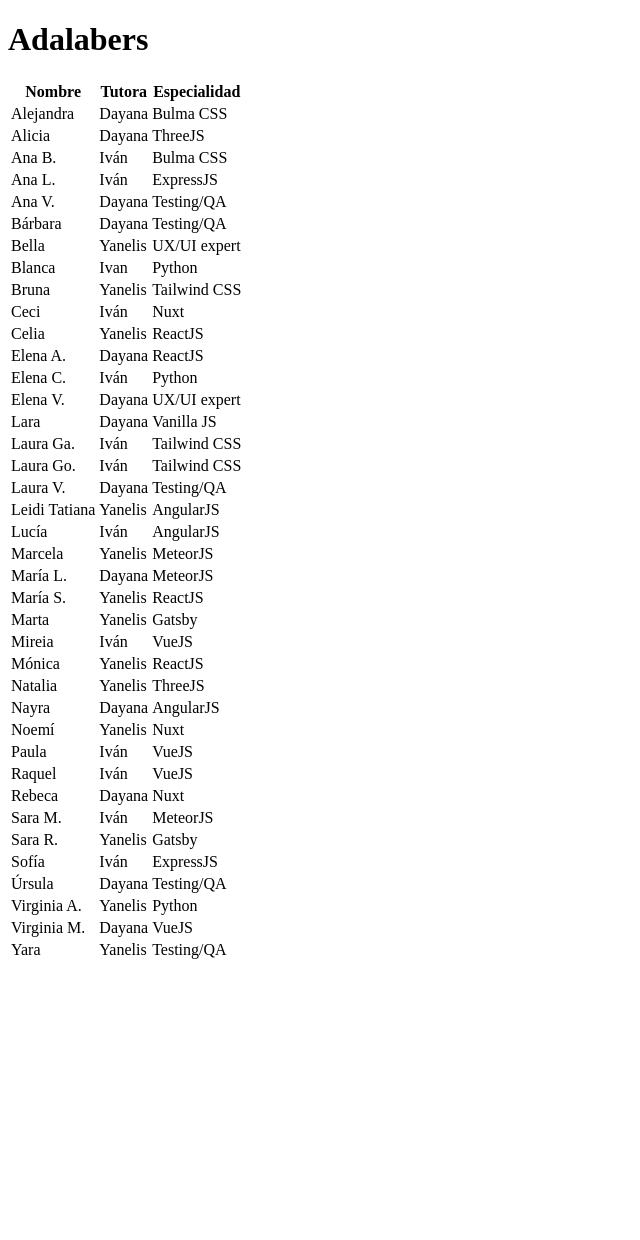
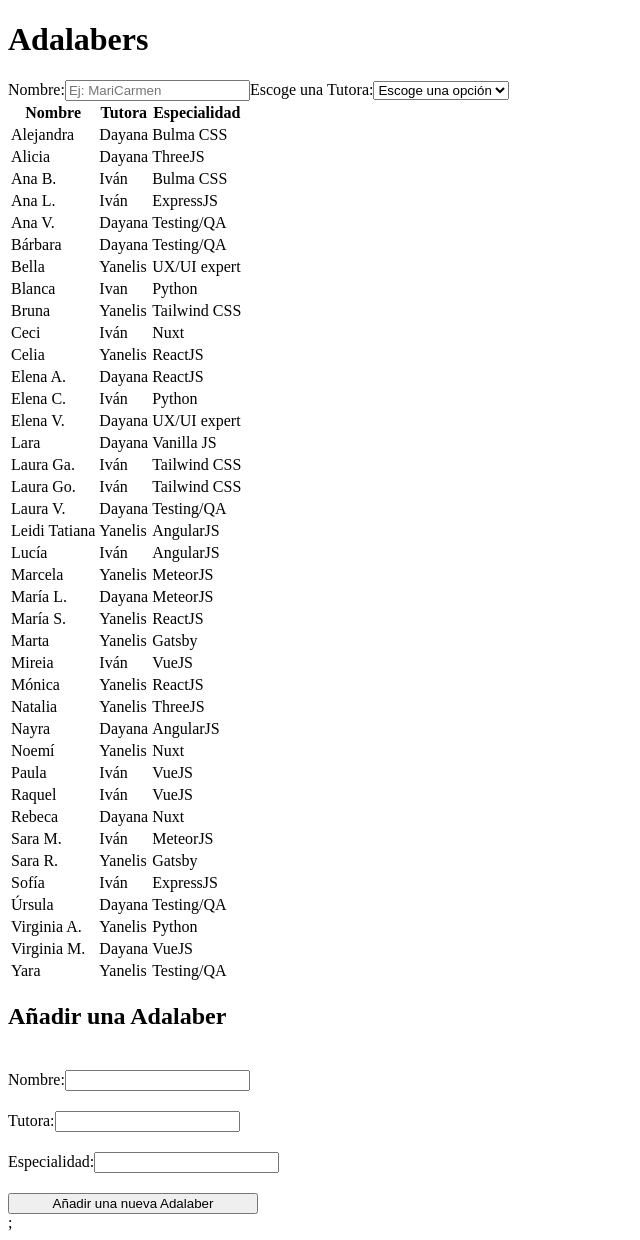
Before and after one commit to Adalab/modulo-3-evaluacion-intermedia-Elenavar, a React (Create React App) app: page / in a window 1280 px wide. Shown: the whole page, without its empty margins (0-640 px from the left). Before the commit the page ends 970 px from the top, so only its background shows below. Built offline with nearby package versions, Linux system fonts and the light colour scheme.

Commit message:
add form and filter

```diff
--- a/src/components/App.js
+++ b/src/components/App.js
@@ -1,36 +1,149 @@
 import '../styles/App.scss';
 import adalabers from '../data/adalabers.json';
-// import { useState } from 'react';
+import { useState } from 'react';
 // import callToApi from '../services/api';
 
 function App() {
-  const table = adalabers.map((adalaber) => {
-    return (
-      <tbody>
-        <tr>
+  const [data, setData] = useState(adalabers);
+  const [newAdalaber, setNewAdalaber] = useState({
+    name: '',
+    counselor: '',
+    speciality: '',
+  });
+  const [searchCounselor, setSearchCounselor] = useState('');
+  const [searchName, setSearchName] = useState('');
+
+  const table = data
+    .filter(
+      (adalaber) =>
+        adalaber.counselor.includes(searchCounselor) &&
+        adalaber.name
+          .toLocaleLowerCase()
+          .includes(searchName.toLocaleLowerCase())
+    )
+    .map((adalaber, index) => {
+      return (
+        <tr key={index}>
           <td>{adalaber.name}</td>
           <td>{adalaber.counselor}</td>
           <td>{adalaber.speciality}</td>
         </tr>
-      </tbody>
+      );
+    });
+
+  const handleSubmit = (ev) => {
+    ev.preventDefault();
+  };
+
+  const handleNewAdalaber = (ev) => {
+    setNewAdalaber({ ...newAdalaber, [ev.target.name]: ev.target.value });
+  };
+
+  const handleAdd = () => {
+    setData([...data, newAdalaber]);
+    console.log(data);
+    setNewAdalaber({
+      name: '',
+      counselor: '',
+      speciality: '',
+    });
+  };
+
+  const handleFilterCounselor = (ev) => {
+    setSearchCounselor(ev.target.value);
+  };
+
+  const handleFilterName = (ev) => {
+    setSearchName(ev.target.value);
+  };
+
+  const form = () => {
+    return (
+      <>
+        <h2>Añadir una Adalaber</h2>
+
+        <div className="name">
+          <label htmlFor="name">Nombre:</label>
+          <input
+            type="text"
+            name="name"
+            id="name"
+            onChange={handleNewAdalaber}
+            value={newAdalaber.name}
+          ></input>
+        </div>
+
+        <div className="counselor">
+          <label htmlFor="counselor">Tutora:</label>
+          <input
+            type="text"
+            name="counselor"
+            id="counselor"
+            onChange={handleNewAdalaber}
+            value={newAdalaber.counselor}
+          ></input>
+        </div>
+
+        <div className="speciality">
+          <label htmlFor="speciality">Especialidad:</label>
+          <input
+            type="text"
+            name="speciality"
+            id="speciality"
+            onChange={handleNewAdalaber}
+            value={newAdalaber.speciality}
+          ></input>
+        </div>
+
+        <button className="button" onClick={handleAdd}>
+          Añadir una nueva Adalaber
+        </button>
+      </>
     );
-  });
+  };
 
   return (
     <div>
       <header className="header">
         <h1>Adalabers</h1>
       </header>
+      <form onSubmit={handleSubmit}>
+        <label htmlFor="searchName">Nombre:</label>
+        <input
+          id="searchName"
+          type="text"
+          placeholder="Ej: MariCarmen"
+          onChange={handleFilterName}
+          value={searchName}
+        ></input>
+
+        <label htmlFor="filter">Escoge una Tutora:</label>
+        <select
+          id="filter"
+          onChange={handleFilterCounselor}
+          value={searchCounselor}
+        >
+          <option>Escoge una opción</option>
+          <option>Yanelis</option>
+          <option>Dayana</option>
+          <option>Iván</option>
+          <option>Miguel</option>
+        </select>
+      </form>
       <table className="table">
-        <thead>
-          <tr>
+        <thead key="001">
+          <tr key="002">
             <th>Nombre</th>
             <th>Tutora</th>
             <th>Especialidad</th>
           </tr>
         </thead>
-        {table}
+        <tbody key="004">{table}</tbody>
       </table>
+      <form className="form" onSubmit={handleSubmit}>
+        {form()}
+      </form>
+      ;
     </div>
   );
 }
--- a/src/styles/App.scss
+++ b/src/styles/App.scss
@@ -1,38 +1,8 @@
-.App {
-  text-align: center;
-}
-
-.App-logo {
-  height: 40vmin;
-  pointer-events: none;
-}
-
-@media (prefers-reduced-motion: no-preference) {
-  .App-logo {
-    animation: App-logo-spin infinite 20s linear;
+.form{
+  display: flex;
+  flex-direction: column;
+  gap: 20px;
+  .button{
+    width: 250px;
   }
 }
-
-.App-header {
-  background-color: #282c34;
-  min-height: 100vh;
-  display: flex;
-  flex-direction: column;
-  align-items: center;
-  justify-content: center;
-  font-size: calc(10px + 2vmin);
-  color: white;
-}
-
-.App-link {
-  color: #61dafb;
-}
-
-@keyframes App-logo-spin {
-  from {
-    transform: rotate(0deg);
-  }
-  to {
-    transform: rotate(360deg);
-  }
-}
```
